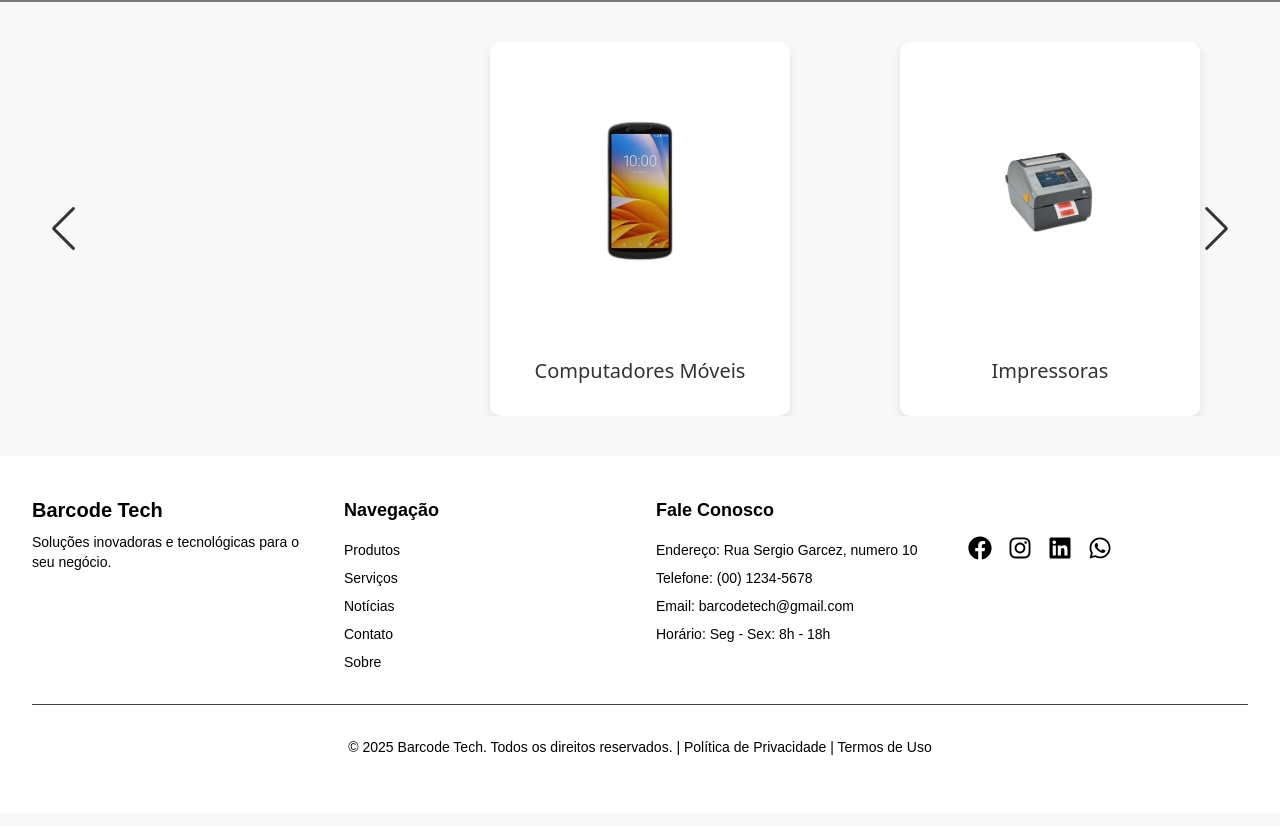
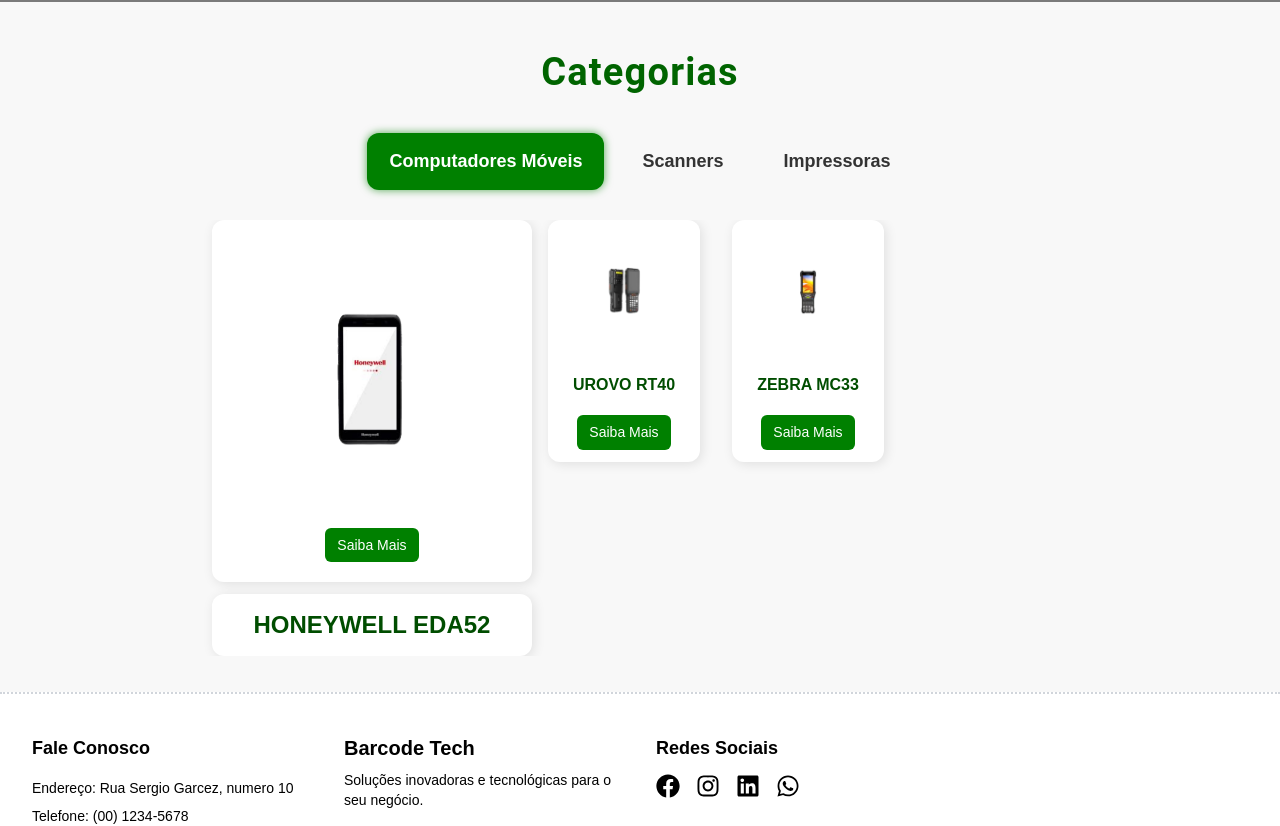
Before and after one commit to sergiogarcez/barcodetech, a React (Vite) app: page / in a window 1280 px wide. Shown: the part 1280-2106 px from the top of the page. Built offline with nearby package versions, Linux system fonts and the light colour scheme; grey boxes are pictures that could not be loaded.

Commit message:
Fix: Only fixing bugs

```diff
--- a/src/components/ProductGrid.jsx
+++ b/src/components/ProductGrid.jsx
@@ -1,4 +1,4 @@
-import '../styles/ProductSelection.css';
+import '../styles/ProductGrid.css';
 import * as React from 'react';
 
 import HONEYWELL_EDA52 from "../assets/images/coletores/HONEYWELL_EDA52.jpeg";
@@ -100,7 +100,7 @@
 
   return (
     <section className="product-section-container">
-      <h2>Produtos em destaque</h2>
+      <h2 className='mt-10'>Categorias</h2>
       <div className="product-selection">
         {/* Seletor de categorias */}
         <div className="category-selector">
@@ -123,7 +123,7 @@
               <div className="main-product-container">
                 <div className="main-product-image-card">
                   <img src={mainProduct.image} alt={mainProduct.name} />
-                  <button className="saiba-mais">Saiba Mais</button>
+                  <button className="saiba-mais-pg">Saiba Mais</button>
                 </div>
                 <div className="main-product-name-card">
                   <div className="main-product-name">{mainProduct.name}</div>
@@ -138,7 +138,7 @@
               <div key={index} className="product-card">
                 <img src={product.image} alt={product.name} />
                 <h3>{product.name}</h3>
-                <button className="saiba-mais">Saiba Mais</button>
+                <button className="saiba-mais-pg">Saiba Mais</button>
               </div>
             ))}
           </div>
--- a/src/components/ProductSelection.jsx
+++ b/src/components/ProductSelection.jsx
@@ -140,7 +140,7 @@
                 <h3 className="p-[15px] text-center text-lg text-[#333]">{product.name}</h3>
                 <p className="p-[10px] text-center text-base text-[#555]">{product.description}</p>
                 <div className="text-center mt-auto">
-                  <button className="saiba-mais">Saiba Mais</button>
+                  <button className="saiba-mais-ps">Saiba Mais</button>
                 </div>
               </div>
             </SwiperSlide>
--- a/src/components/footer.jsx
+++ b/src/components/footer.jsx
@@ -6,9 +6,19 @@
   const currentYear = new Date().getFullYear();
 
   return (
-    <footer className="bg-white text-black py-10">
-      <div className="max-w-[1400px] mx-auto px-4 sm:px-6 lg:px-8">
+    <footer className="bg-white text-black py-10 border-t-2 border-dotted border-gray-300">
+      <div className="max-w-[1400px] mx-auto px-4 sm:px-6 lg:px-8 ">
         <div className="grid grid-cols-1 md:grid-cols-4 gap-8">
+          <div className="text-center md:text-left">
+            <h3 className="text-lg font-semibold text-black mb-4">Fale Conosco</h3>
+            <ul className="space-y-2 text-sm">
+              <li>Endereço: Rua Sergio Garcez, numero 10</li>
+              <li>Telefone: <a href="tel:+550012345678" className="hover:text-white transition-colors duration-200">(00) 1234-5678</a></li>
+              <li>Email: <a href="mailto:contato@suaempresa.com" className="hover:text-white transition-colors duration-200">barcodetech@gmail.com</a></li>
+              {/* Opcional: Horário de funcionamento */}
+              <li>Horário: Seg - Sex: 8h - 18h</li>
+            </ul>
+          </div>
           {/* Coluna 1: Logo e Descrição Curta */}
           <div className="flex flex-col items-center md:items-start text-center md:text-left">
             {/* Se você tiver um logo, pode inseri-lo aqui */}
@@ -19,45 +29,21 @@
             </p>
           </div>
 
-          {/* Coluna 2: Links Rápidos */}
+          {/* Coluna 4: Redes Sociais*/}
           <div className="text-center md:text-left">
-            <h3 className="text-lg font-semibold text-black mb-4">Navegação</h3>
-            <ul className="space-y-2 text-sm">
-              <li><a href="/sobre" className="hover:text-black transition-colors duration-200">Produtos</a></li>
-              <li><a href="/servicos" className="hover:text-black transition-colors duration-200">Serviços</a></li>
-              <li><a href="/produtos" className="hover:text-black transition-colors duration-200">Notícias</a></li>
-              <li><a href="/contato" className="hover:text-black transition-colors duration-200">Contato</a></li>
-              <li><a href="/blog" className="hover:text-black transition-colors duration-200">Sobre</a></li> {/* Opcional */}
-            </ul>
-          </div>
-
-          {/* Coluna 3: Contato */}
-          <div className="text-center md:text-left">
-            <h3 className="text-lg font-semibold text-black mb-4">Fale Conosco</h3>
-            <ul className="space-y-2 text-sm">
-              <li>Endereço: Rua Sergio Garcez, numero 10</li>
-              <li>Telefone: <a href="tel:+550012345678" className="hover:text-white transition-colors duration-200">(00) 1234-5678</a></li>
-              <li>Email: <a href="mailto:contato@suaempresa.com" className="hover:text-white transition-colors duration-200">barcodetech@gmail.com</a></li>
-              {/* Opcional: Horário de funcionamento */}
-              <li>Horário: Seg - Sex: 8h - 18h</li>
-            </ul>
-          </div>
-
-          {/* Coluna 4: Redes Sociais e Newsletter (Opcional) */}
-          <div className="text-center md:text-left">
-            <h3 className="text-lg font-semibold text-white mb-3">Redes Sociais</h3>
+            <h3 className="text-lg font-semibold text-black mb-3">Redes Sociais</h3>
             <div className="flex justify-center md:justify-start space-x-4 mb-6">
-              <a href="https://facebook.com/suaempresa" target="_blank" rel="noopener noreferrer" className="hover:text-white transition-colors duration-200 text-2xl">
+              <a href="https://facebook.com/suaempresa" target="_blank" rel="noopener noreferrer" className="hover:text-gray-600 transition-colors duration-200 text-2xl">
                 <FaFacebook />
               </a>
-              <a href="https://instagram.com/suaempresa" target="_blank" rel="noopener noreferrer" className="hover:text-white transition-colors duration-200 text-2xl">
+              <a href="https://instagram.com/suaempresa" target="_blank" rel="noopener noreferrer" className="hover:text-gray-600 transition-colors duration-200 text-2xl">
                 <FaInstagram />
               </a>
-              <a href="https://linkedin.com/company/suaempresa" target="_blank" rel="noopener noreferrer" className="hover:text-white transition-colors duration-200 text-2xl">
+              <a href="https://linkedin.com/company/suaempresa" target="_blank" rel="noopener noreferrer" className="hover:text-gray-600 transition-colors duration-200 text-2xl">
                 <FaLinkedin />
               </a>
-              {/* Adicione um link direto para WhatsApp com uma mensagem pré-definida */}
-              <a href="https://wa.me/550012345678?text=Olá!%20Gostaria%20de%20saber%20mais%20sobre%20seus%20serviços." target="_blank" rel="noopener noreferrer" className="hover:text-white transition-colors duration-200 text-2xl">
+              {/* Adicione um link direto para WhatsApp*/}
+              <a href="https://wa.me/550012345678?text=Olá!%20Gostaria%20de%20saber%20mais%20sobre%20seus%20serviços." target="_blank" rel="noopener noreferrer" className="hover:text-gray-600 transition-colors duration-200 text-2xl">
                 <FaWhatsapp />
               </a>
             </div>
--- a/src/components/site.jsx
+++ b/src/components/site.jsx
@@ -6,6 +6,7 @@
 import HeroSectionVideo from './VideoSection';
 
 import '../styles/site.css';
+import ProductGrid from './ProductGrid';
 
 
 const Layout = ({ children }) => {
@@ -20,11 +21,7 @@
           </div>
         </section>
         <HeroSectionVideo/>
-
-        {/* Seção 2: Swiper abaixo */}
-        <section className="w-full">
-          <CustomSwiper />
-        </section>
+        <ProductGrid/>
       </main>
       <Footer />
     </div>
--- a/src/styles/ProductGrid.css
+++ b/src/styles/ProductGrid.css
@@ -1,6 +1,6 @@
 .product-section-container h2 {
-  font-family: 'Exo', sans-serif;
-  font-size: 28px;
+  font-family: 'Roboto', sans-serif;
+  font-size: 38px;
   font-weight: bold;
   color: #006400;
   margin-bottom: 30px;
@@ -26,7 +26,6 @@
   margin-bottom: 30px;
   width: 100%;
   max-width: 960px;
-  box-sizing: border-box;
   position: relative;
   z-index: 10;
   background-color: transparent;
@@ -34,20 +33,14 @@
 
 .category-selector button {
   padding: 14px 22px;
-  border: none;
   font-size: 18px;
   font-weight: bold;
   border-radius: 12px;
-  background-color: #e0e0e0;
-  color: #333;
+  background-color: transparent;
   cursor: pointer;
   transition: background-color 0.3s ease, transform 0.3s ease;
 }
 
-.category-selector button:hover {
-  background-color: #c8e6c9;
-  transform: scale(1.05);
-}
 
 .category-selector button.active {
   background-color: #008000;
@@ -63,11 +56,12 @@
   justify-content: center;
   box-sizing: border-box;
   overflow: hidden;
+  margin-bottom: 36px;
 }
 
 
 .main-product-image-card {
-  background-color: #e0e0e0;
+  background-color: white;
   border-radius: 12px;
   padding: 20px;
   box-shadow: 2px 2px 12px rgba(0,0,0,0.1);
@@ -94,7 +88,7 @@
 }
 
 .main-product-name-card {
-  background-color: #e0e0e0;
+  background-color: white;
   border-radius: 12px;
   padding: 12px 20px;
   box-shadow: 2px 2px 12px rgba(0,0,0,0.1);
@@ -122,11 +116,12 @@
 }
 
 .product-card {
-  background-color: #e0e0e0;
+  background-color: white;
   border-radius: 12px;
   padding: 12px;
   box-shadow: 2px 2px 12px rgba(0,0,0,0.1);
   text-align: center;
+  gap: 10px;
   display: flex;
   flex-direction: column;
   align-items: center;
@@ -135,13 +130,14 @@
   transition: transform 0.4s ease, box-shadow 0.4s ease;
   opacity: 1;
   min-height: 220px; /* increased height for other product cards */
+  min-width: 140px
 }
 
 .product-card h3 {
   margin-bottom: 8px;
 }
 
-.saiba-mais {
+.saiba-mais-pg{
   position: static;
   opacity: 1;
   pointer-events: auto;
@@ -150,17 +146,24 @@
   bottom: auto;
   left: auto;
   padding: 6px 12px;
+  background-color: #008000;
+  color: white;
   font-size: 14px;
   border-radius: 6px;
   transition: background-color 0.3s ease, transform 0.3s ease;
 }
 
-.product-card:hover .saiba-mais {
+.saiba-mais-pg:hover {
+  background-color: #006400;
+}
+
+.product-card:hover .saiba-mais-pg {
   opacity: 1;
   pointer-events: auto;
   background-color: #006400;
   transform: scale(1.05);
 }
+
 
 .product-card:hover {
   transform: scale(1.05);
--- a/src/styles/ProductSelection.css
+++ b/src/styles/ProductSelection.css
@@ -43,7 +43,7 @@
 }
 
 /* Style for Saiba Mais button */
-.saiba-mais {
+.saiba-mais-ps {
   background-color: #008000;
   color: white;
   border: none;
@@ -53,7 +53,7 @@
   transition: background-color 0.3s ease;
 }
 
-.saiba-mais:hover {
+.saiba-mais-ps:hover {
   background-color: #006400;
 }
 
```
